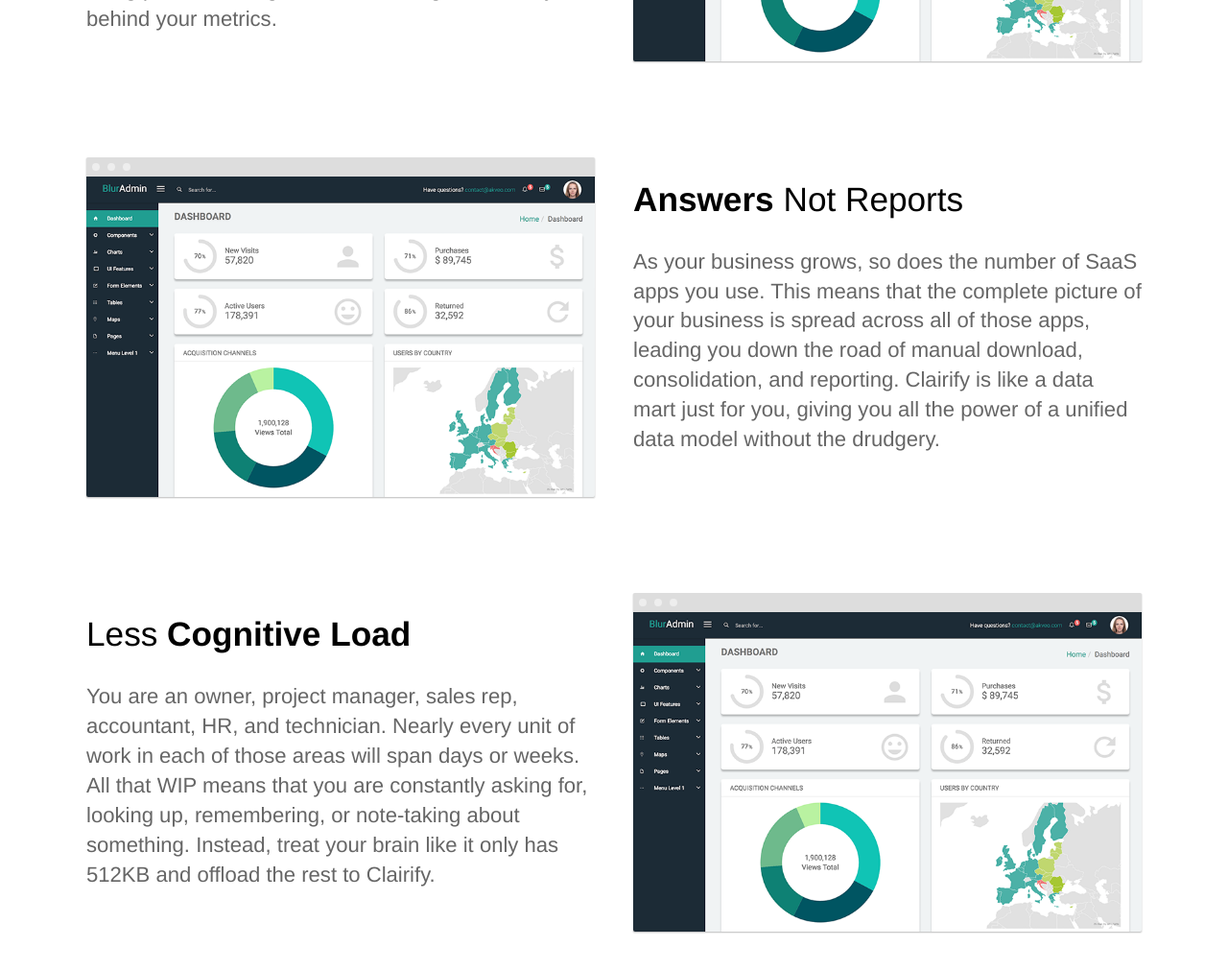
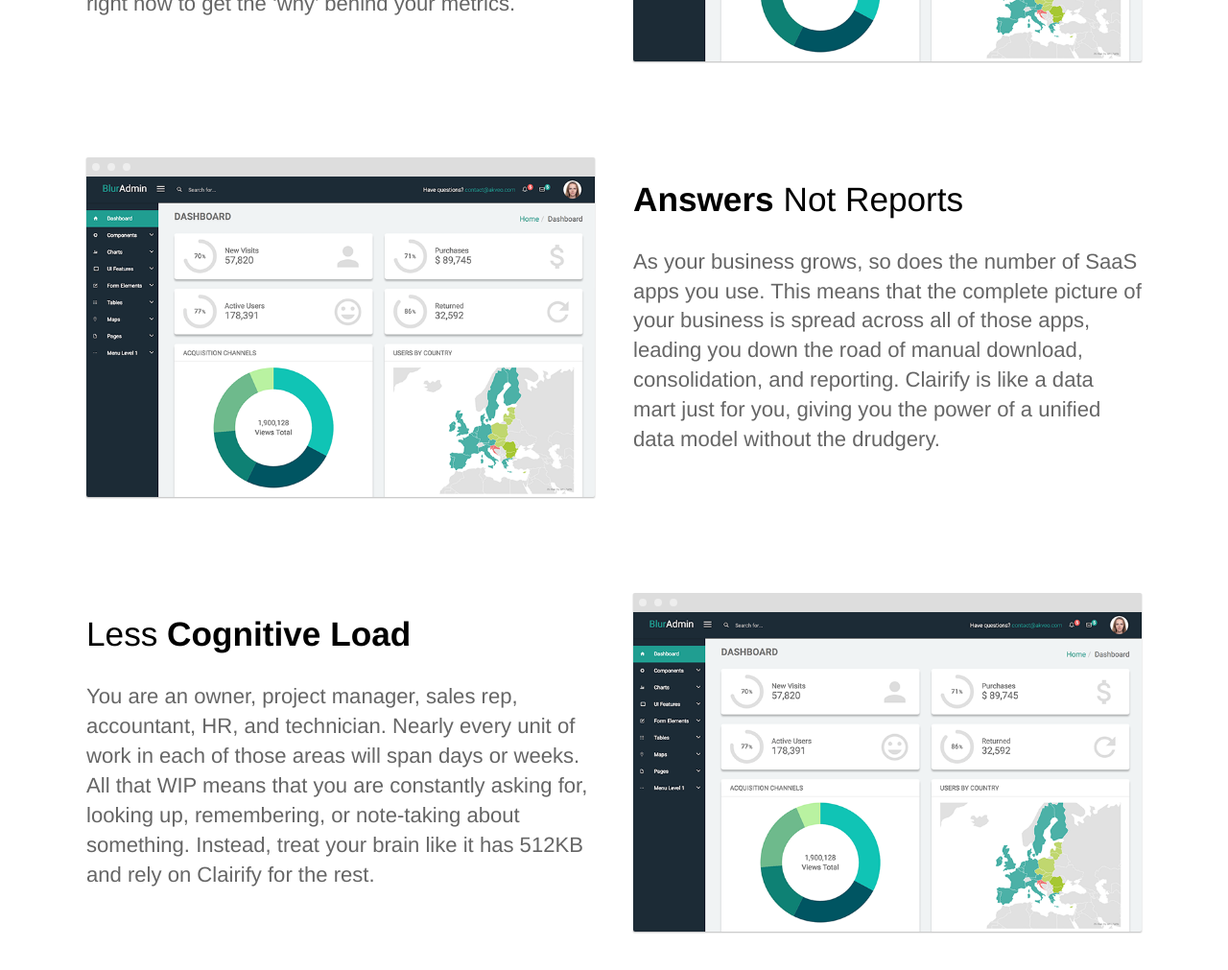
Before and after one commit to mdpatel2/mdpatel2.github.io, a Jekyll site: the page built from index.html, in a window 1280 px wide and 1400 px high, scrolled down 1327 px, cut to the strip 0-1167 px from the top of the window. Shown: the top 1011 px of the strip at 96% size. Built offline with Jekyll 4.4.1, drawn with Linux system fonts in a browser that asks for light colours; some of the changed text lies outside the part shown.

Commit message:
polishing value prop

```diff
--- a/index.html
+++ b/index.html
@@ -5,8 +5,8 @@
 <section class="hero">
 	<div class="text-container">
 		<h1 class="editable">An executive co-pilot for <strong>MSP owners</strong></h1>
-		<p class="subtext editable">Ask any question about your business via one chat interface</p>
-		<div class="cta button alt"><a href="{{ site.baseurl }}/contact/">Get Started Free</a></div>
+		<p class="subtext editable">A single place to get answers about any facet of your business</p>
+		<div class="cta button alt"><a href="{{ site.baseurl }}/contact/">Live Demo</a></div>
 		<div>
 			<img src="{{ site.baseurl }}/images/dashboard.png" alt="Screenshot" class="screenshot editable" />
 		</div>
@@ -18,7 +18,7 @@
 		<div class="container flex">
 			<div class="text editable">
 				<h2>Unlock your <strong>SaaS data</strong></h2>
-				<p>Your data lives with the SaaS provider. That means you rely on them to make sure you can easily access and understand your data — and you rely on them to come up with cool AI features that can extract insights for you. Clairify connects natural language prompts to your SaaS REST APIs which means that you can start using power of AI right now to investigate the ‘why’ behind your metrics.</p>
+				<p>Your data lives with the SaaS provider. That means you rely on them to make sure you can easily access and understand your data — and you rely on them to come up with cool AI features that can extract insights for you. Clairify connects natural language prompts to your SaaS REST APIs so that you can start using AI right now to get the ‘why’ behind your metrics.</p>
 			</div>
 			<div class="image">
 				<img src="{{ site.baseurl }}/images/dashboard.png" alt="Screenshot" class="screenshot editable" />
@@ -30,7 +30,7 @@
 		<div class="container flex">
 			<div class="text editable">
 				<h2><strong>Answers</strong> Not Reports</h2>
-				<p>As your business grows, so does the number of SaaS apps you use. This means that the complete picture of your business is spread across all of those apps, leading you down the road of manual download, consolidation, and reporting. Clairify is like a data mart just for you, giving you all the power of a unified data model without the drudgery.</p>
+				<p>As your business grows, so does the number of SaaS apps you use. This means that the complete picture of your business is spread across all of those apps, leading you down the road of manual download, consolidation, and reporting. Clairify is like a data mart just for you, giving you the power of a unified data model without the drudgery.</p>
 			</div>
 			<div class="image">
 				<img src="{{ site.baseurl }}/images/dashboard.png" alt="Screenshot" class="screenshot editable" />
@@ -42,7 +42,7 @@
 		<div class="container flex">
 			<div class="text editable">
 				<h2>Less <strong>Cognitive Load</strong></h2>
-				<p>You are an owner, project manager, sales rep, accountant, HR, and technician. Nearly every unit of work in each of those areas will span days or weeks. All that WIP means that you are constantly asking for, looking up, remembering, or note-taking about something. Instead, treat your brain like it only has 512KB and offload the rest to Clairify.</p>
+				<p>You are an owner, project manager, sales rep, accountant, HR, and technician. Nearly every unit of work in each of those areas will span days or weeks. All that WIP means that you are constantly asking for, looking up, remembering, or note-taking about something. Instead, treat your brain like it has 512KB and rely on Clairify for the rest.</p>
 			</div>
 			<div class="image">
 				<img src="{{ site.baseurl }}/images/dashboard.png" alt="Screenshot" class="screenshot editable" />
@@ -55,7 +55,7 @@
 			<div class="testimonial-block">
 				<div class="square-image"><img src="https://source.unsplash.com/6anudmpILw4/600x400" alt="Jim James" class="editable"></div>
 				<blockquote>
-					<p class="editable">Owning an MSP often means flying by the seat of your pants. It’s a chore maintain an up-to-date understanding of who did what work, when, and for whom. This is particularly true when the information I need is spread across multiple SaaS apps. We are building Clairify to be an executive co-pilot — a single place where can go to ask any question about your business — so that MSP owners can reduce their cognitive load and make informed operational decisions faster.</p>
+					<p class="editable">Owning an MSP often means flying by the seat of your pants. As your team grows, it gets harder and harder to maintain an up-to-date understanding of who did what work, when, and for whom. We're building Clairify to be an executive co-pilot — a single place to get answers about your business — so that MSP owners can reduce their cognitive load and make informed decisions faster.</p>
 					<p class="editable author">Randall Spangler - Co-Founder and Former MSP Owner</p>
 				</blockquote>
 			</div>
```
